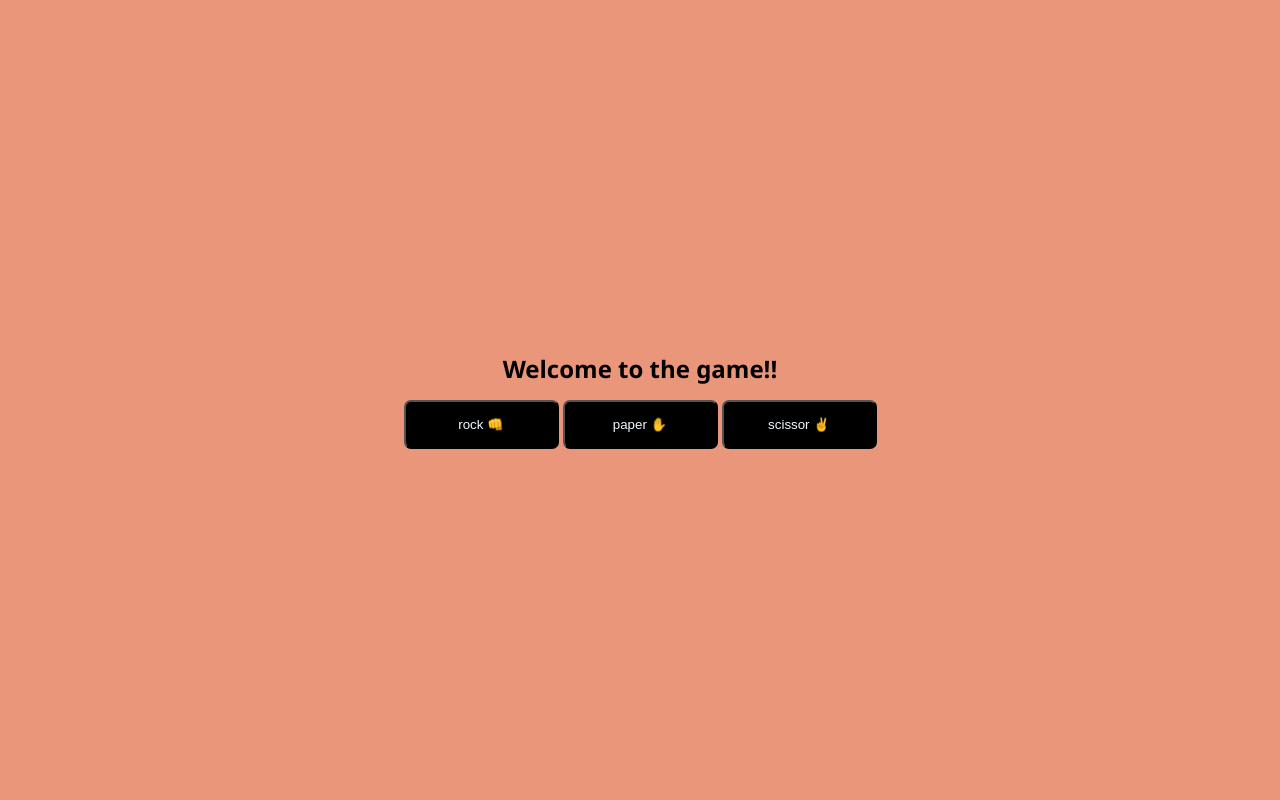
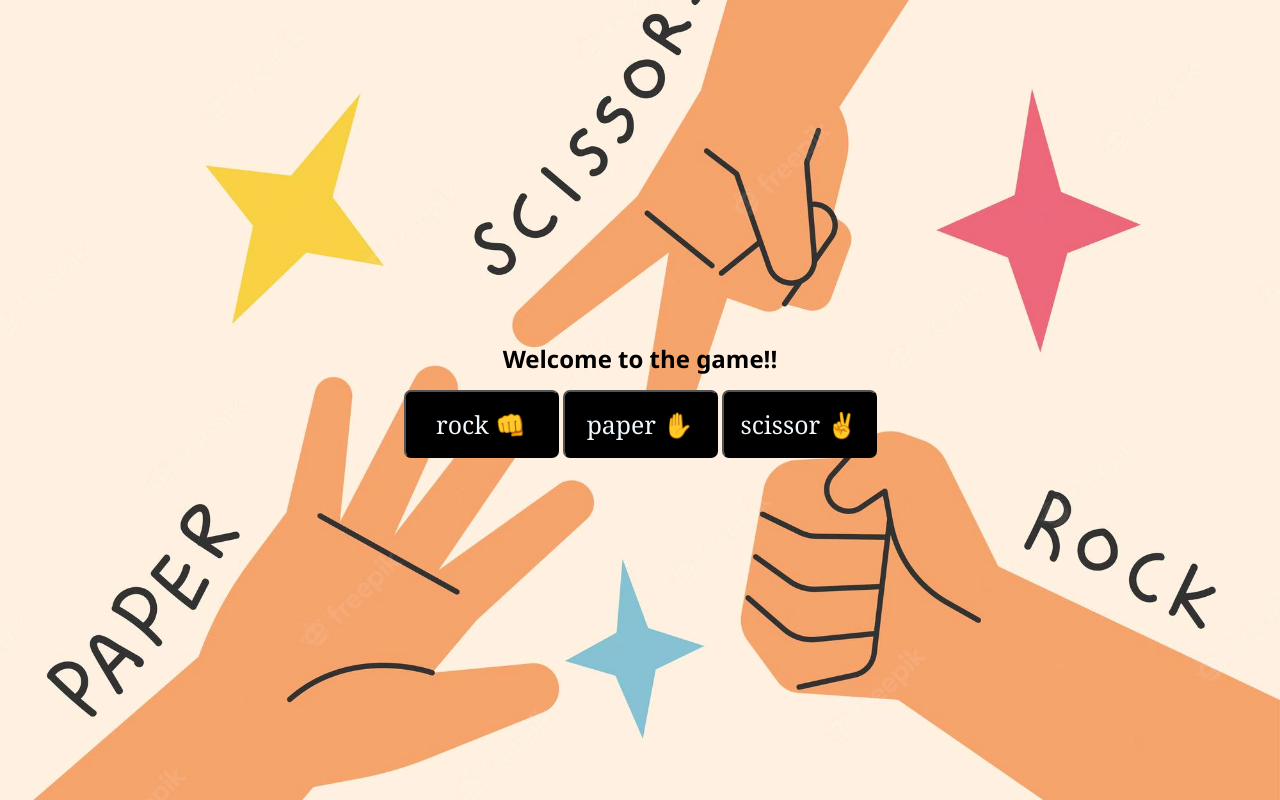
Before and after one commit to Heisen47/JS_projects, a plain HTML site: page rock-paper-scissor/index.html in a window 1280 px wide. Drawn offline with Linux system fonts and the light colour scheme.

Commit message:
Update style.css
changed button font and attached bg image

```diff
--- a/rock-paper-scissor/style.css
+++ b/rock-paper-scissor/style.css
@@ -10,7 +10,7 @@
 }
 
 body{
-    background-color: darksalmon;
+    background: url(img/rps.jpg) no-repeat  center  center/ cover;
 }
 
 .all{
@@ -61,6 +61,9 @@ button{
     border-radius: 7px;
     background: #000;
     color: aliceblue;
+    font-size: 1.55rem;
+    font-family: Georgia, 'Times New Roman', Times, serif;
+    font-weight: lighter;
 }
 
 button:hover{
```
